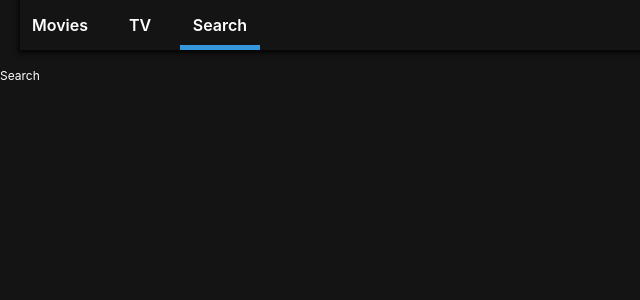
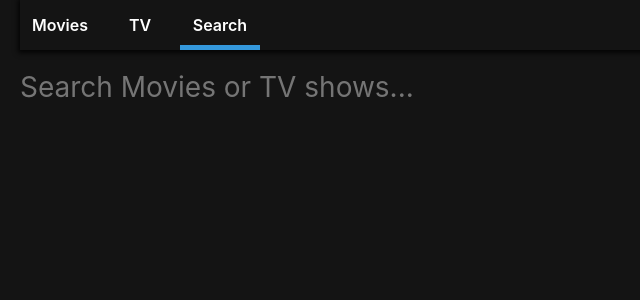
Before and after one commit to imliml/netflix_clone, a React (Create React App) app: page /#/search in a window 1280 px wide. Shown: the top 300 px of the page, without its empty margins (0-640 px from the left). Built offline with nearby package versions, Linux system fonts and the light colour scheme.

Commit message:
search container / pregsenter (수정중)

```diff
--- a/src/Routes/Search/SearchContainser.js
+++ b/src/Routes/Search/SearchContainser.js
@@ -1,10 +1,53 @@
-import React from "react";
+import React, { useState } from "react";
+import { movieApi, tvApi } from "../../api";
+import SearchPresenter from "./SearchPresenter";
 
 const SearchContainer = () => {
+  const [keyword, setKeyword] = useState("");
+  const [results, setResults] = useState({
+    movies: [],
+    shows: [],
+    searchKeyword: null,
+    movieError: null,
+    showsError: null,
+    loading: false,
+  });
+
+  const onChange = (text) => setKeyword(text);
+
+  const updateTerm = (text) => {
+    const {
+      target: { value },
+    } = text;
+    this.setKeyword({
+      keyword: value,
+    });
+  };
+
+  const onSubmit = async () => {
+    setResults({ loading: true });
+    if (keyword === "") {
+      return;
+    }
+    // api 태움
+    const [movies, movieError] = await movieApi.search(keyword);
+    const [shows, showsError] = await tvApi.search(keyword);
+    setResults({
+      movies,
+      shows,
+      movieError,
+      showsError,
+      loading: false,
+    });
+  };
+
   return (
-    <div>
-      <h1>Search</h1>
-    </div>
+    <SearchPresenter
+      {...results}
+      onChange={updateTerm}
+      onSubmit={onSubmit}
+      keyword={keyword}
+    />
   );
 };
 
--- a/src/Routes/Search/SearchPresenter.js
+++ b/src/Routes/Search/SearchPresenter.js
@@ -1,10 +1,52 @@
 import React from "react";
 import PropTypes from "prop-types";
+import styled from "styled-components";
 
-const SearchPresenter = (props) => {
-  return <div></div>;
+const Container = styled.div`
+  padding: 0px 20px;
+`;
+
+const Form = styled.form`
+  margin-bottom: 50px;
+  width: 100%;
+`;
+
+const Input = styled.input`
+  all: unset;
+  font-size: 28px;
+  width: 100%;
+`;
+
+const SearchPresenter = ({
+  movies,
+  shows,
+  keyword,
+  onChange,
+  onSubmit,
+  loading,
+  error,
+}) => {
+  return (
+    <Container>
+      <Form onSubmit={onSubmit}>
+        <Input
+          placeholder="Search Movies or TV shows..."
+          value={keyword}
+          onChange={onChange}
+        />
+      </Form>
+    </Container>
+  );
 };
 
-SearchPresenter.propTypes = {};
+SearchPresenter.propTypes = {
+  movies: PropTypes.array,
+  shows: PropTypes.array,
+  keyword: PropTypes.string,
+  onChange: PropTypes.func.isRequired,
+  onSubmit: PropTypes.func.isRequired,
+  loading: PropTypes.bool.isRequired,
+  error: PropTypes.string,
+};
 
 export default SearchPresenter;
```
